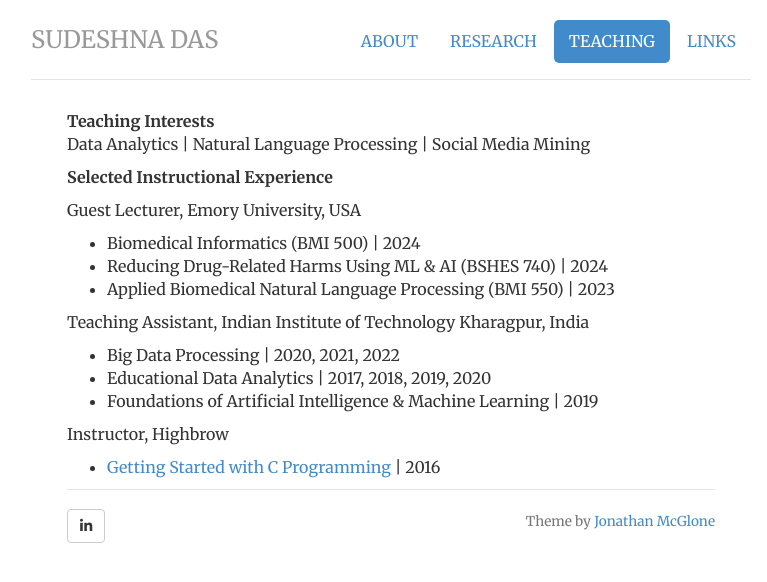
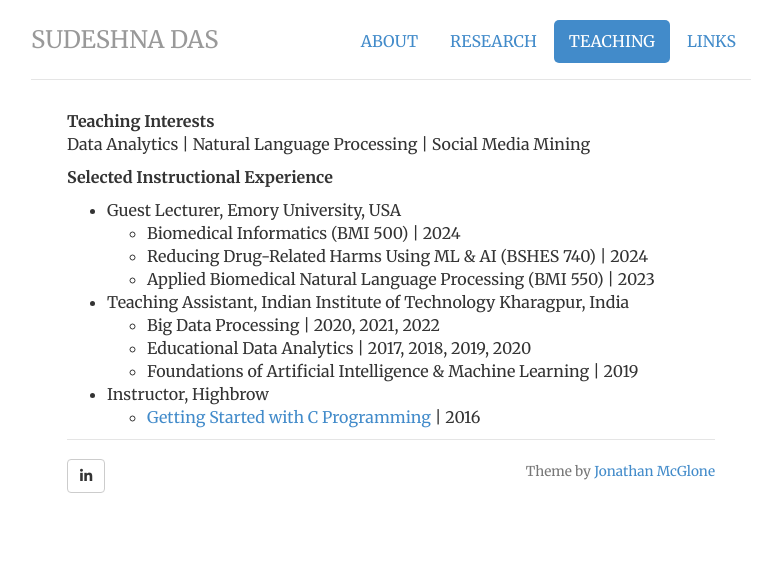
Before and after one commit to das-sudeshna/das-sudeshna.github.io, a Jekyll site: the page built from teaching/index.html, in a window 1280 px wide. Shown: the top 582 px of the page, without its empty margins (249-1016 px from the left). Built offline with Jekyll 4.4.1, drawn with Linux system fonts in a browser that asks for light colours; nearby versions of some CDN libraries.

Commit message:
Update index.html

```diff
--- a/teaching/index.html
+++ b/teaching/index.html
@@ -14,8 +14,8 @@
 	Data Analytics | Natural Language Processing | Social Media Mining
 
     <p><strong>Selected Instructional Experience</strong><br>
-
-      <p>Guest Lecturer, Emory University, USA</p>
+	<ul>
+      <li>Guest Lecturer, Emory University, USA
 				<ul>
 
 				<li> Biomedical Informatics (BMI 500) | 2024
@@ -26,7 +26,7 @@
 
 				</ul>
 
-      <p>Teaching Assistant, Indian Institute of Technology Kharagpur, India</p>
+      <li>Teaching Assistant, Indian Institute of Technology Kharagpur, India
         <ul>
 
 				<li> Big Data Processing | 2020, 2021, 2022
@@ -37,9 +37,10 @@
 
         </ul>
 
-      <p>Instructor, Highbrow</p>
+      <li>Instructor, Highbrow
         <ul>
 
 				<li> <a href="https://gohighbrow.com/portfolio/getting-started-with-c-programming/">Getting Started with C Programming</a> | 2016
 
         </ul>
+	  </ul>
```
